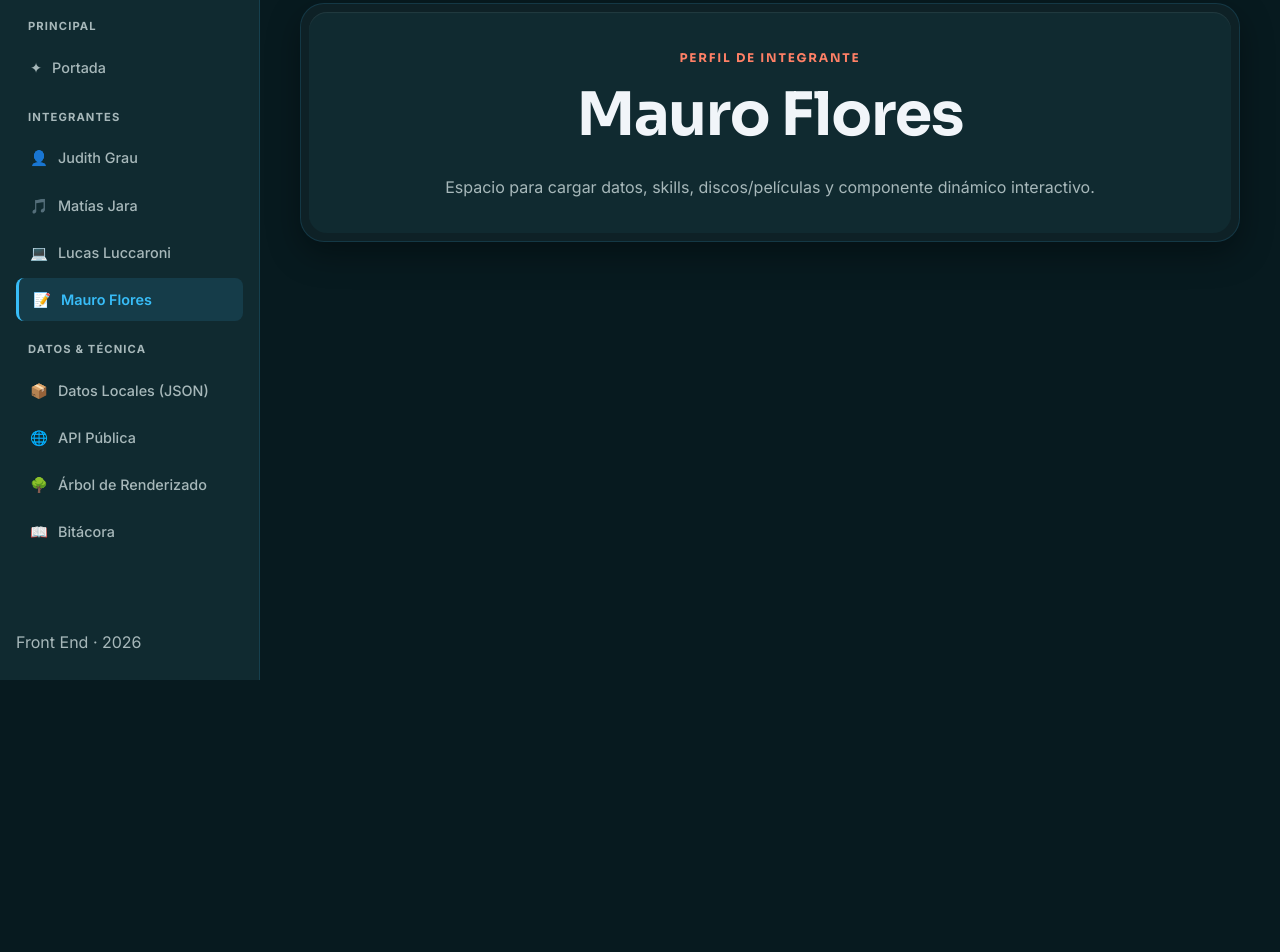
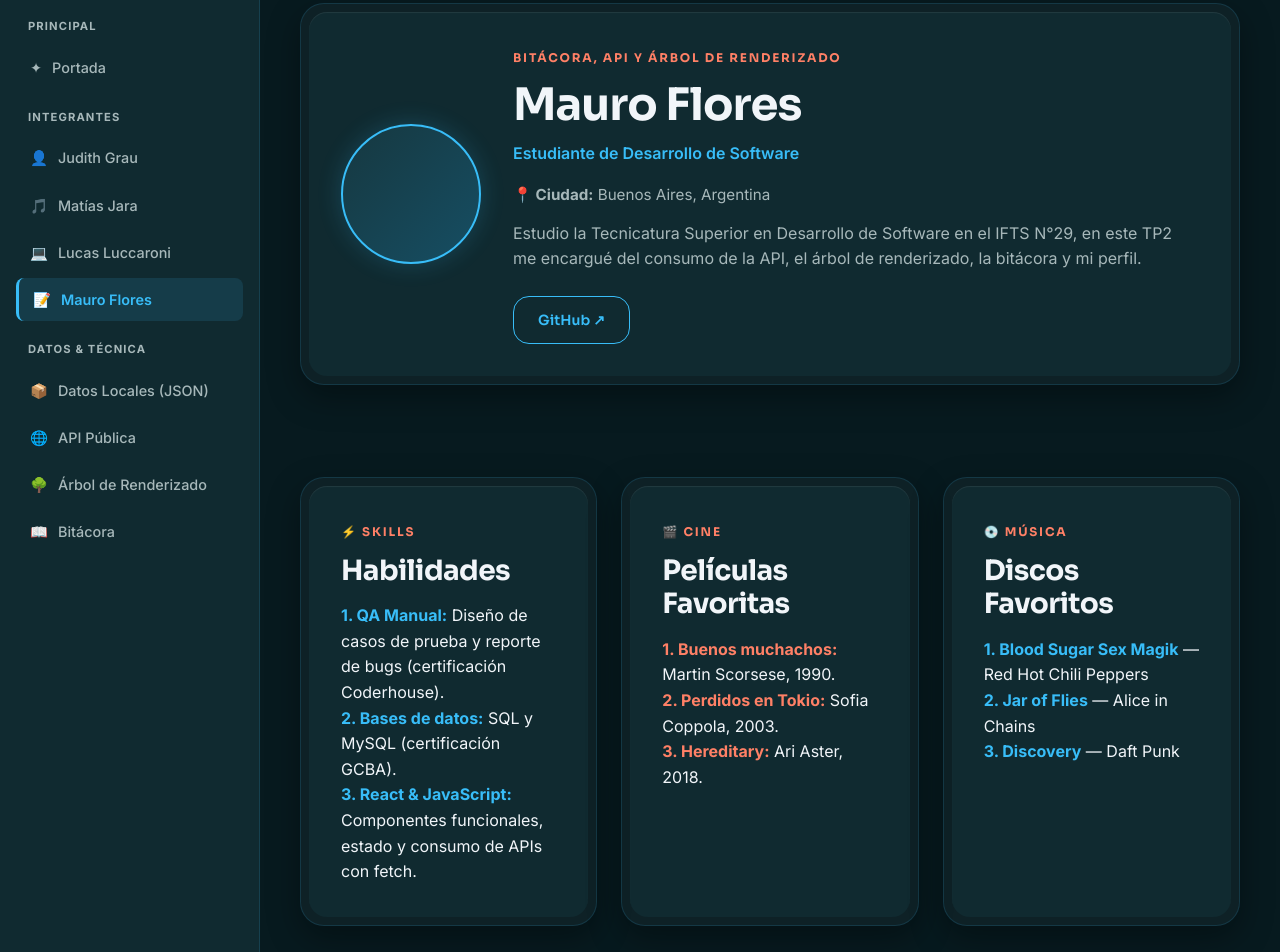
Before and after one commit to JudithGrau/tp2-desarrollo-sistemas-web-frontend, a React (Vite) app: page /perfil/mauro in a window 1280 px wide. Shown: the part 120-1072 px from the top of the page. Before the commit the page ends 800 px from the top, so only its background shows below. Built offline with nearby package versions, Linux system fonts and the light colour scheme.

Commit message:
feat: agrega perfil de Mauro con recomendación interactiva

```diff
--- a/src/pages/profiles/MauroProfile.jsx
+++ b/src/pages/profiles/MauroProfile.jsx
@@ -1,15 +1,152 @@
+import { useState } from 'react';
 import { Link } from 'react-router-dom';
+// import imgMauro from '../../assets/mauro.png';
+
+const mauroData = {
+  name: 'Mauro Flores',
+  role: 'Estudiante de Desarrollo de Software',
+  teamRole: 'Bitácora, API y árbol de renderizado',
+  city: 'Buenos Aires, Argentina',
+  bio: 'Estudio la Tecnicatura Superior en Desarrollo de Software en el IFTS N°29, en este TP2 me encargué del consumo de la API, el árbol de renderizado, la bitácora y mi perfil.',
+  github: 'https://github.com/floresmauroezequiel1992-beep',
+  skills: [
+    { title: 'QA Manual', desc: 'Diseño de casos de prueba y reporte de bugs (certificación Coderhouse).' },
+    { title: 'Bases de datos', desc: 'SQL y MySQL (certificación GCBA).' },
+    { title: 'React & JavaScript', desc: 'Componentes funcionales, estado y consumo de APIs con fetch.' }
+  ],
+  movies: [
+    { title: 'Buenos muchachos', desc: 'Martin Scorsese, 1990.' },
+    { title: 'Perdidos en Tokio', desc: 'Sofia Coppola, 2003.' },
+    { title: 'Hereditary', desc: 'Ari Aster, 2018.' }
+  ],
+  albums: [
+    { title: 'Blood Sugar Sex Magik', artist: 'Red Hot Chili Peppers' },
+    { title: 'Jar of Flies', artist: 'Alice in Chains' },
+    { title: 'Discovery', artist: 'Daft Punk' }
+  ]
+};
 
 export default function MauroProfile() {
+  const [recommendation, setRecommendation] = useState(null);
+
+  // Interacción: elige al azar una película o un disco de Mauro
+  const handleGenerateRecommendation = () => {
+    const list = [
+      ...mauroData.movies.map((m) => ({ type: 'Cine', text: `${m.title} (${m.desc})` })),
+      ...mauroData.albums.map((a) => ({ type: 'Música', text: `${a.title} — ${a.artist}` }))
+    ];
+    const filtered = list.filter((item) => !recommendation || item.text !== recommendation.text);
+    const random = filtered[Math.floor(Math.random() * filtered.length)];
+    setRecommendation(random);
+  };
+
   return (
     <div className="profile-container">
       <Link to="/" className="btn-back">← Volver a la portada</Link>
+
       <section className="profile-section-hero">
         <div className="double-bezel">
+          <div className="double-bezel-inner profile-hero-layout">
+            <div className="member-avatar-slot profile-avatar-wrapper">
+              {/* Con foto: <img src={imgMauro} alt={`Foto de ${mauroData.name}`} className="member-avatar-img" /> */}
+              <span className="member-avatar-img" role="img" aria-label={`Avatar de ${mauroData.name}`}>M</span>
+            </div>
+
+            <div className="profile-details">
+              <span className="eyebrow">{mauroData.teamRole}</span>
+              <h1 className="profile-name">{mauroData.name}</h1>
+              <p className="profile-role">{mauroData.role}</p>
+
+              <div className="profile-meta-info">
+                <p><strong>📍 Ciudad:</strong> {mauroData.city}</p>
+              </div>
+
+              <p className="profile-bio-text">{mauroData.bio}</p>
+
+              <div className="profile-socials">
+                <a
+                  href={mauroData.github}
+                  className="btn btn-secondary"
+                  target="_blank"
+                  rel="noreferrer"
+                >
+                  GitHub ↗
+                </a>
+              </div>
+            </div>
+          </div>
+        </div>
+      </section>
+
+      <section className="profile-section">
+        <div className="team-grid profile-cards-grid">
+          <article className="double-bezel">
+            <div className="double-bezel-inner h-100">
+              <span className="eyebrow">⚡ Skills</span>
+              <h3 className="mb-3">Habilidades</h3>
+              <ul className="profile-list">
+                {mauroData.skills.map((skill, index) => (
+                  <li key={index}>
+                    <strong className="text-blue">{index + 1}. {skill.title}:</strong> {skill.desc}
+                  </li>
+                ))}
+              </ul>
+            </div>
+          </article>
+
+          <article className="double-bezel">
+            <div className="double-bezel-inner h-100">
+              <span className="eyebrow">🎬 Cine</span>
+              <h3 className="mb-3">Películas Favoritas</h3>
+              <ul className="profile-list">
+                {mauroData.movies.map((movie, index) => (
+                  <li key={index}>
+                    <strong className="text-accent">{index + 1}. {movie.title}:</strong> {movie.desc}
+                  </li>
+                ))}
+              </ul>
+            </div>
+          </article>
+
+          <article className="double-bezel">
+            <div className="double-bezel-inner h-100">
+              <span className="eyebrow">💿 Música</span>
+              <h3 className="mb-3">Discos Favoritos</h3>
+              <ul className="profile-list">
+                {mauroData.albums.map((album, index) => (
+                  <li key={index}>
+                    <strong className="text-blue">{index + 1}. {album.title}</strong> — {album.artist}
+                  </li>
+                ))}
+              </ul>
+            </div>
+          </article>
+        </div>
+      </section>
+
+      <section className="profile-section-dynamic">
+        <div className="double-bezel">
           <div className="double-bezel-inner text-center">
-            <span className="eyebrow">Perfil de Integrante</span>
-            <h1>Mauro Flores</h1>
-            <p className="mt-4">Espacio para cargar datos, skills, discos/películas y componente dinámico interactivo.</p>
+            <span className="eyebrow">Interacción Dinámica</span>
+            <h3>¿Querés una recomendación de Mauro?</h3>
+            <p className="profile-bio-text">
+              Hacé clic para generar al azar una película o un disco de mis favoritos.
+            </p>
+
+            <button
+              className="btn btn-primary"
+              type="button"
+              onClick={handleGenerateRecommendation}
+            >
+              Generar recomendación ✦
+            </button>
+
+            {recommendation && (
+              <div className="dynamic-display mt-4" aria-live="polite">
+                <span className="badge-role">{recommendation.type}</span>
+                <p className="mt-2 text-highlight">"{recommendation.text}"</p>
+              </div>
+            )}
           </div>
         </div>
       </section>
```
